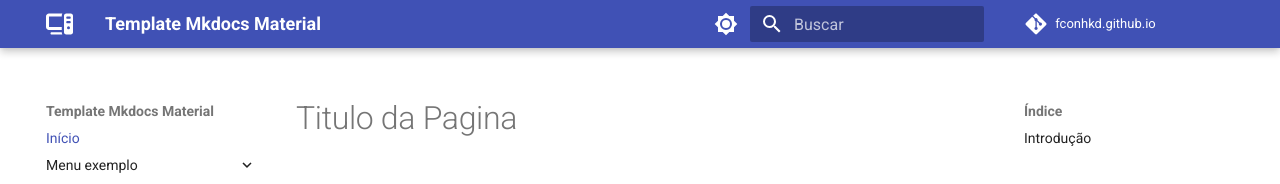
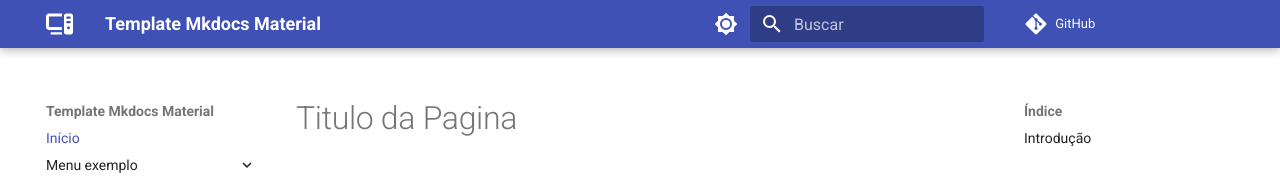
Before and after one commit to fconhkd/mkdocs-material-template, an MkDocs documentation site: the page built from docs/index.md, in a window 1280 px wide. Shown: the top 184 px of the page. Built offline with MkDocs 1.6.1 and Material for MkDocs 9.7.7, drawn with Linux system fonts in a browser that asks for light colours; nearby versions of some CDN libraries; comment, search, counter and statistics services are not loaded; some of the changed lines change nothing that is shown.

Commit message:
Update mkdocs.yml

```diff
--- a/mkdocs.yml
+++ b/mkdocs.yml
@@ -6,7 +6,7 @@ site_description: >-
   Um modelo para futuros wikis
 
 # Repository
-repo_name: fconhkd.github.io
+#repo_name: fconhkd.github.io
 repo_url: https://github.com/fconhkd/fconhkd.github.io/
 edit_uri: edit/main/docs
 # edit_uri_template: 'blob/main/docs/{path}'
```
